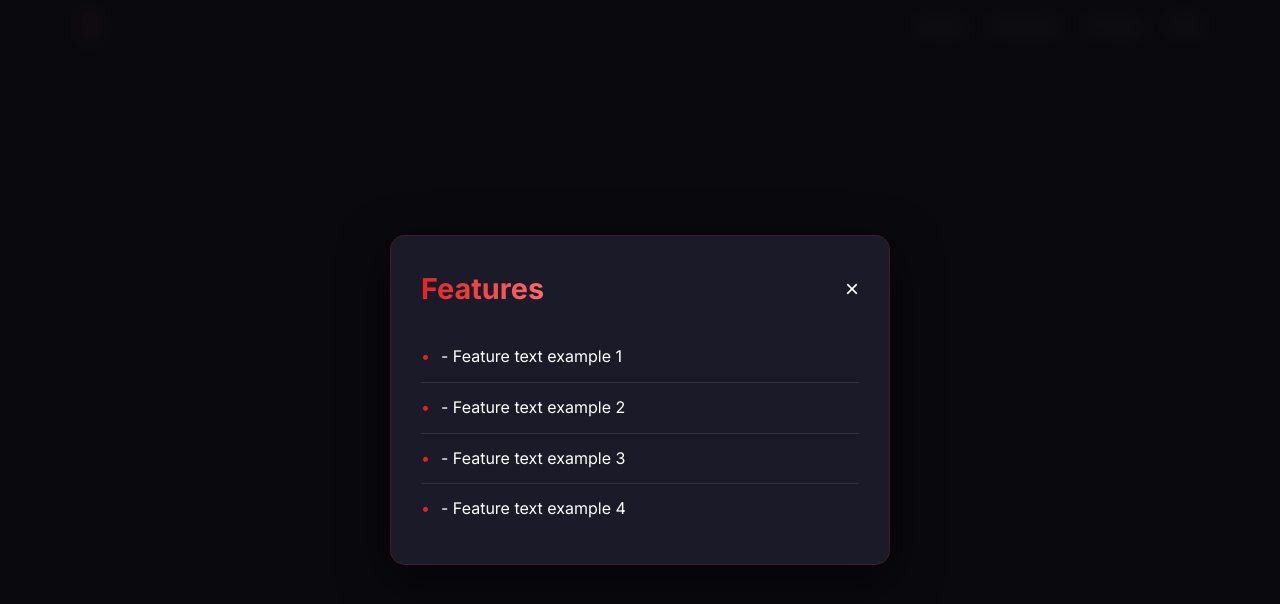
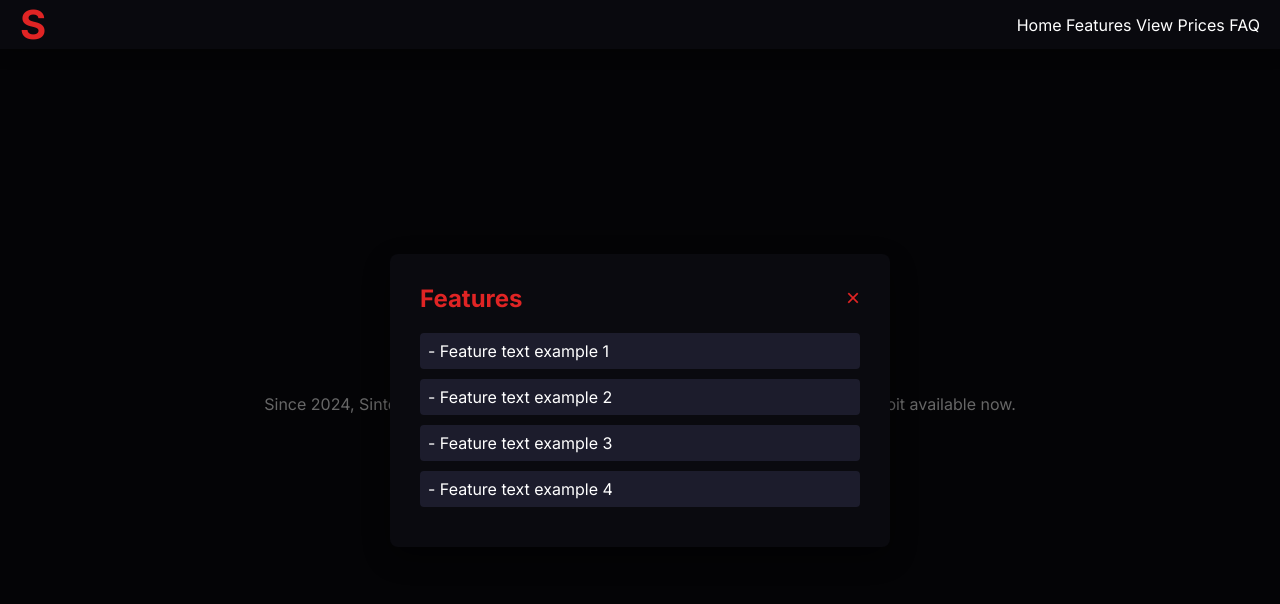
Before and after one commit to silentalex1/spacerex, a plain HTML site: page index.html in a window 1280 px wide. Both pictures are taken after a click on the link "Features". Drawn offline with Linux system fonts and the light colour scheme.

Commit message:
Update index.html

```diff
--- a/index.html
+++ b/index.html
@@ -6,135 +6,58 @@
     <title>Sintel</title>
     <link href="https://fonts.googleapis.com/css2?family=Inter:wght@300;400;600;700&display=swap" rel="stylesheet">
     <style>
+        /* Root and basic styles */
         :root {
             --primary-color: #e02424;
             --secondary-color: #4a4a4a;
             --background-color: #0a0a0f;
             --text-color: #ffffff;
             --accent-color: #1c1c2c;
-            --modal-background: rgba(10, 10, 15, 0.9);
         }
 
-        * {
-            margin: 0;
-            padding: 0;
-            box-sizing: border-box;
-            scroll-behavior: smooth;
-        }
+        * { margin: 0; padding: 0; box-sizing: border-box; scroll-behavior: smooth; }
 
         body {
             font-family: 'Inter', sans-serif;
             background-color: var(--background-color);
             color: var(--text-color);
-            line-height: 1.6;
             overflow-x: hidden;
         }
 
-        .container {
-            width: 90%;
-            max-width: 1200px;
-            margin: 0 auto;
-            padding: 0 15px;
+        .container { max-width: 1400px; margin: 0 auto; padding: 0 20px; }
+
+        header {
+            position: fixed; width: 100%; z-index: 1000;
+            background: rgba(10, 10, 15, 0.95);
+            backdrop-filter: blur(20px);
+            box-shadow: 0 4px 15px rgba(0, 0, 0, 0.3);
         }
 
-        /* Navigation Styles */
-        header {
+        nav { display: flex; justify-content: space-between; align-items: center; padding: 25px 0; }
+
+        .logo { font-size: 2.5rem; font-weight: 800; color: var(--primary-color); }
+
+        .nav-links a { color: var(--text-color); text-decoration: none; font-weight: 500; position: relative; }
+
+        .hero { height: 100vh; display: flex; align-items: center; justify-content: center; text-align: center; }
+
+        .modal {
+            display: none;
             position: fixed;
-            width: 100%;
-            top: 0;
-            left: 0;
-            background-color: rgba(10, 10, 15, 0.8);
-            backdrop-filter: blur(10px);
-            z-index: 1000;
-            box-shadow: 0 2px 10px rgba(224, 36, 36, 0.1);
-        }
-
-        nav {
-            display: flex;
-            justify-content: space-between;
-            align-items: center;
-            padding: 20px 0;
-        }
-
-        .logo {
-            font-size: 2rem;
-            font-weight: 700;
-            color: var(--primary-color);
-            background: linear-gradient(to right, var(--primary-color), #ff6b6b);
-            -webkit-background-clip: text;
-            -webkit-text-fill-color: transparent;
-        }
-
-        .nav-links {
-            display: flex;
-            gap: 30px;
-        }
-
-        .nav-links a {
-            text-decoration: none;
-            color: var(--text-color);
-            font-weight: 500;
-            position: relative;
-            transition: color 0.3s ease;
-        }
-
-        .nav-links a::after {
-            content: '';
-            position: absolute;
-            width: 0;
-            height: 2px;
-            bottom: -5px;
-            left: 0;
-            background-color: var(--primary-color);
-            transition: width 0.3s ease;
-        }
-
-        .nav-links a:hover {
-            color: var(--primary-color);
-        }
-
-        .nav-links a:hover::after {
-            width: 100%;
-        }
-
-        /* Modal Styles */
-        .modal {
-            position: fixed;
-            top: 0;
-            left: 0;
-            width: 100%;
-            height: 100%;
-            background: var(--modal-background);
-            display: none;
-            justify-content: center;
-            align-items: center;
-            z-index: 2000;
-            backdrop-filter: blur(10px);
+            top: 0; left: 0; width: 100%; height: 100%;
+            background: rgba(0, 0, 0, 0.6);
+            align-items: center; justify-content: center;
         }
 
         .modal-content {
-            background: rgba(28, 28, 44, 0.95);
-            border-radius: 15px;
+            background: var(--background-color);
+            padding: 30px;
+            border-radius: 8px;
+            max-width: 500px;
             width: 90%;
-            max-width: 500px;
-            max-height: 70%;
-            overflow-y: auto;
-            padding: 30px;
+            box-shadow: 0 10px 30px rgba(0, 0, 0, 0.5);
             position: relative;
-            box-shadow: 0 15px 50px rgba(0, 0, 0, 0.5);
-            border: 1px solid rgba(224, 36, 36, 0.2);
-            animation: modalSlideIn 0.3s ease-out;
-        }
-
-        @keyframes modalSlideIn {
-            from {
-                opacity: 0;
-                transform: scale(0.9);
-            }
-            to {
-                opacity: 1;
-                transform: scale(1);
-            }
+            animation: fadeIn 0.3s ease;
         }
 
         .modal-header {
@@ -145,51 +68,34 @@
         }
 
         .modal-title {
-            font-size: 1.8rem;
-            background: linear-gradient(to right, var(--primary-color), #ff6b6b);
-            -webkit-background-clip: text;
-            -webkit-text-fill-color: transparent;
+            color: var(--primary-color);
+            font-size: 1.5rem;
         }
 
         .modal-close {
+            font-size: 1.5rem;
+            color: var(--primary-color);
             background: none;
             border: none;
-            color: var(--text-color);
-            font-size: 1.5rem;
             cursor: pointer;
-            transition: color 0.3s ease, transform 0.2s ease;
-        }
-
-        .modal-close:hover {
-            color: var(--primary-color);
-            transform: rotate(90deg);
         }
 
         .modal-list {
-            list-style-type: none;
+            list-style: none;
+            padding: 0;
+            color: var(--text-color);
         }
 
         .modal-list li {
-            padding: 12px 0;
-            border-bottom: 1px solid rgba(255, 255, 255, 0.1);
-            position: relative;
-            padding-left: 20px;
-            transition: background-color 0.3s ease;
+            margin-bottom: 10px;
+            padding: 8px;
+            border-radius: 4px;
+            background: var(--accent-color);
         }
 
-        .modal-list li:hover {
-            background-color: rgba(224, 36, 36, 0.1);
-        }
-
-        .modal-list li::before {
-            content: '•';
-            color: var(--primary-color);
-            position: absolute;
-            left: 0;
-        }
-
-        .modal-list li:last-child {
-            border-bottom: none;
+        @keyframes fadeIn {
+            from { opacity: 0; transform: translateY(-20px); }
+            to { opacity: 1; transform: translateY(0); }
         }
     </style>
 </head>
@@ -199,12 +105,25 @@
             <div class="logo">S</div>
             <div class="nav-links">
                 <a href="#home">Home</a>
-                <a href="#" id="features-link">Features</a>
-                <a href="#pricing">Pricing</a>
+                <a href="#" id="features-button">Features</a>
+                <a href="#" id="pricing-button">View Prices</a>
                 <a href="#faq">FAQ</a>
             </div>
         </nav>
     </header>
+
+    <main>
+        <section id="home" class="hero">
+            <div class="hero-content">
+                <h1>Welcome to Sintel</h1>
+                <p class="description">Since 2024, Sintel has been crafted by a single-handed member, with smooth exploit available now.</p>
+                <div class="cta-buttons">
+                    <button class="button primary-btn">Get Started</button>
+                    <a href="#" class="button secondary-btn" id="discord-invite">Join Discord</a>
+                </div>
+            </div>
+        </section>
+    </main>
 
     <!-- Features Modal -->
     <div id="features-modal" class="modal">
@@ -229,12 +148,12 @@
                 <h2 class="modal-title">Pricing</h2>
                 <button class="modal-close" id="pricing-close">&times;</button>
             </div>
-            <p>Example price here</p>
+            <p class="modal-description">Example price here</p>
         </div>
     </div>
 
     <script>
-        // Modal functionality
+        // Open and close modals
         function openModal(modalId) {
             document.getElementById(modalId).style.display = 'flex';
         }
@@ -243,33 +162,29 @@
             document.getElementById(modalId).style.display = 'none';
         }
 
-        // Features Modal
-        document.getElementById('features-link').addEventListener('click', function(e) {
+        // Event Listeners
+        document.getElementById('features-button').addEventListener('click', function (e) {
             e.preventDefault();
             openModal('features-modal');
         });
 
-        document.getElementById('features-close').addEventListener('click', function() {
-            closeModal('features-modal');
-        });
-
-        // Pricing Modal
-        document.querySelector('.purchase-section .primary-btn').addEventListener('click', function(e) {
+        document.getElementById('pricing-button').addEventListener('click', function (e) {
             e.preventDefault();
             openModal('pricing-modal');
         });
 
-        document.getElementById('pricing-close').addEventListener('click', function() {
+        document.getElementById('features-close').addEventListener('click', function () {
+            closeModal('features-modal');
+        });
+
+        document.getElementById('pricing-close').addEventListener('click', function () {
             closeModal('pricing-modal');
         });
 
-        // Close modal when clicking outside of modal content
-        document.querySelectorAll('.modal').forEach(modal => {
-            modal.addEventListener('click', function(e) {
-                if (e.target === modal) {
-                    modal.style.display = 'none';
-                }
-            });
+        // Discord redirect
+        document.getElementById('discord-invite').addEventListener('click', function (e) {
+            e.preventDefault();
+            window.location.href = 'https://discord.gg/t5E4XyC4h9';
         });
     </script>
 </body>
```
